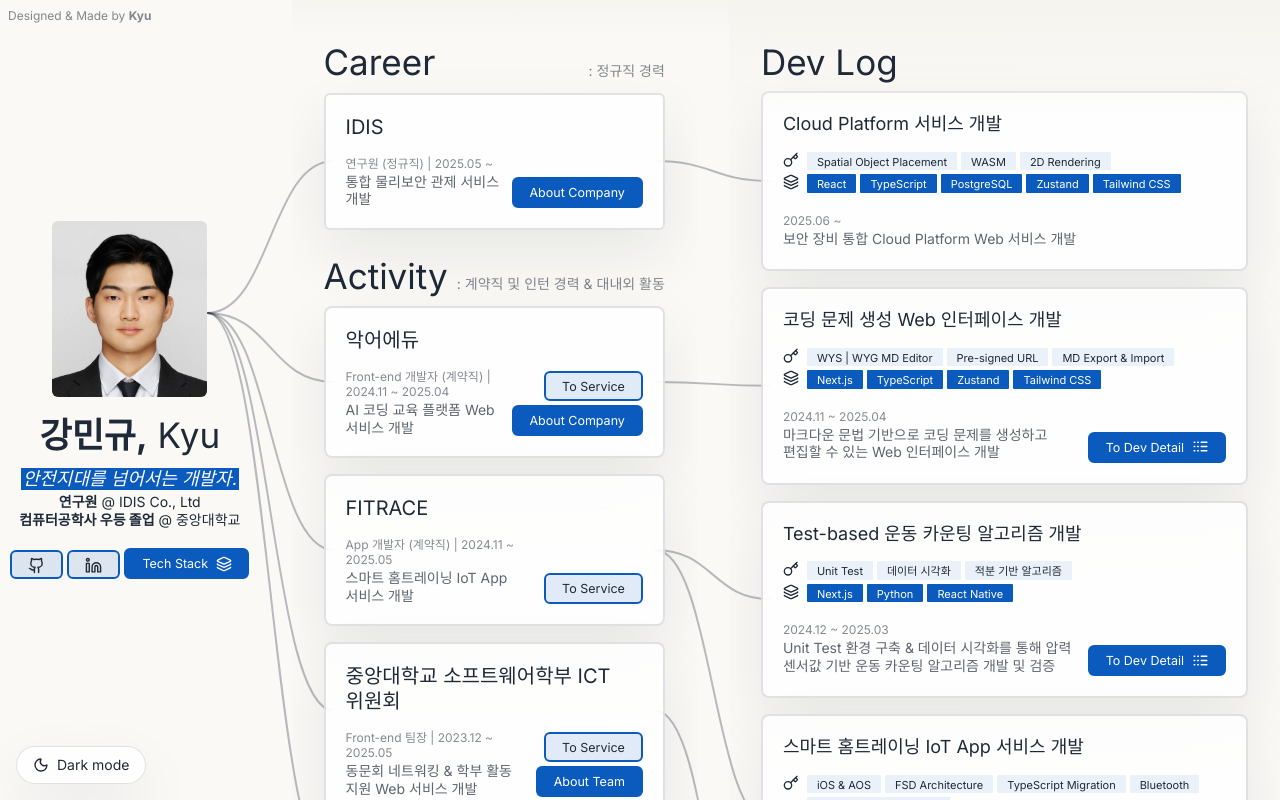
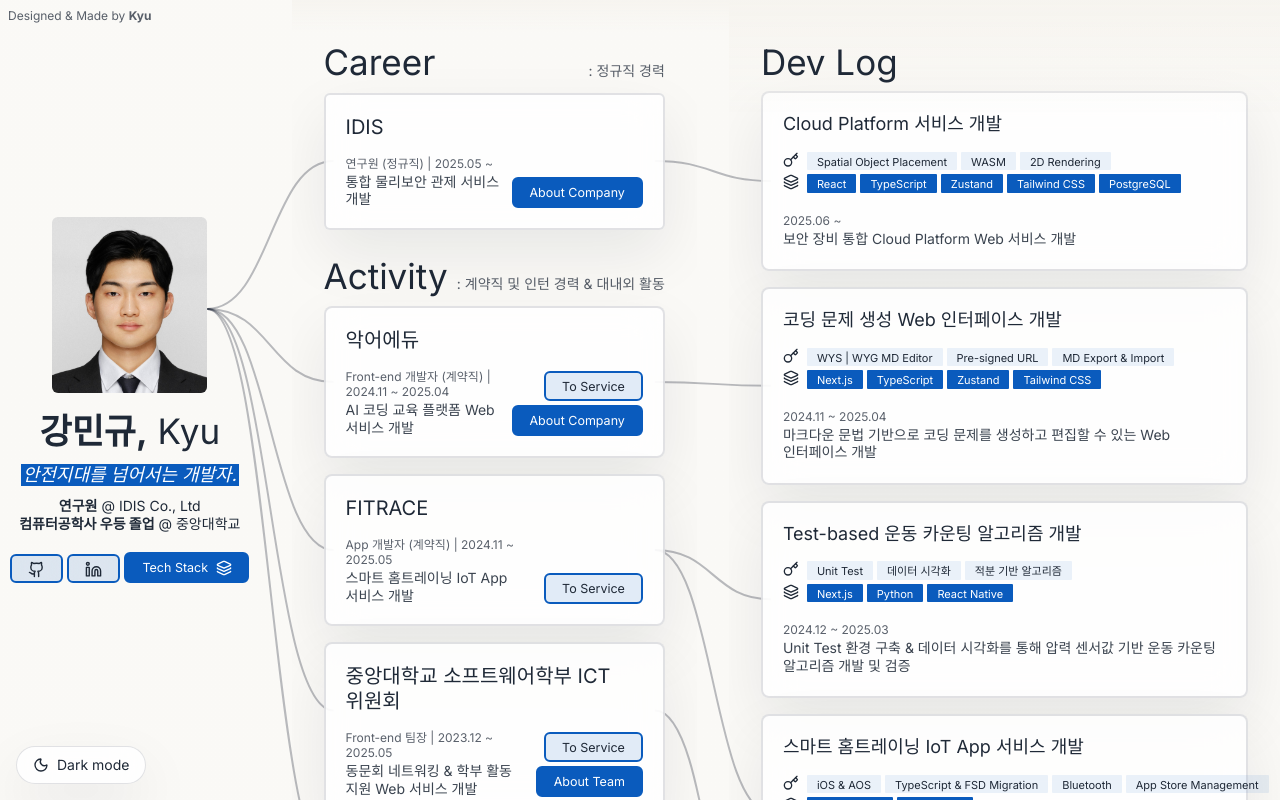
Before and after one commit to selfishAltruism/Masterpiece_of_The_Portfolio, a Next.js app: page / in a window 1280 px wide. Built offline with nearby package versions, Linux system fonts and the light colour scheme.

Commit message:
[#1] (docs) stack, profile development 수정.

```diff
--- a/src/app/layout.tsx
+++ b/src/app/layout.tsx
@@ -16,7 +16,7 @@ export const metadata: Metadata = {
   title: "강민규",
   manifest: "/site.webmanifest",
   description:
-    "안전지대를 넘어서는 개발자, 강민규의 경력 기술 웹 페이지입니다. Web과 App에서 Web Graphics, RWD, SEO를 주로 다루고 있습니다.",
+    "안전지대를 넘어서는 개발자, 강민규의 경력 기술 웹 페이지입니다. Web과 App을 개발하며, Web Graphics, RWD, SEO를 주로 다루고 있습니다.",
   keywords: [
     "강민규",
     "프론트엔드 개발자",
@@ -82,7 +82,7 @@ export const metadata: Metadata = {
   openGraph: {
     title: "강민규",
     description:
-      "안전지대를 넘어서는 개발자, 강민규의 경력 기술 웹 페이지입니다. React, Next.js, Web Graphics를 주로 다루고 있습니다.",
+      "안전지대를 넘어서는 개발자, 강민규의 경력 기술 웹 페이지입니다. Web과 App을 개발하며, Web Graphics, RWD, SEO를 주로 다루고 있습니다.",
     images: ["https://kyu-log.vercel.app/opengraph-image.png"],
   },
 };
--- a/src/entities/main/DevelopmentCard.tsx
+++ b/src/entities/main/DevelopmentCard.tsx
@@ -47,11 +47,11 @@ export const DevelopmentCard = ({
         </p>
       </div>
 
-      {development.link && (
+      {/* {development.link && (
         <div className="">
           <BasicButton to={development.link}>To Dev Detail</BasicButton>
         </div>
-      )}
+      )} */}
     </div>
   );
 };
--- a/src/index.css
+++ b/src/index.css
@@ -82,8 +82,8 @@
     --radius: 0.5rem;
     --page-bg: #faf9f6;
     --page-fg: #1f2937;
-    --page-fg-muted: rgba(31, 41, 55, 0.72);
-    --page-fg-soft: rgba(31, 41, 55, 0.55);
+    --page-fg-muted: rgba(31, 41, 55, 0.88);
+    --page-fg-soft: rgba(31, 41, 55, 0.74);
     --panel-bg: rgba(255, 255, 255, 0.82);
     --panel-border: rgba(15, 23, 42, 0.12);
     --panel-shadow: 0 24px 60px rgba(15, 23, 42, 0.08);
--- a/src/shared/data/development.ts
+++ b/src/shared/data/development.ts
@@ -10,9 +10,9 @@ export const developmentLogs: Data.Development[] = [
     techStacks: [
       "React",
       "TypeScript",
-      "PostgreSQL",
       "Zustand",
       "Tailwind CSS",
+      "PostgreSQL",
     ],
   },
 
@@ -52,8 +52,7 @@ export const developmentLogs: Data.Development[] = [
     period: "2024.11 ~ 2025.04",
     tags: [
       "iOS & AOS",
-      "FSD Architecture",
-      "TypeScript Migration",
+      "TypeScript & FSD Migration",
       "Bluetooth",
       "App Store Management",
     ],
@@ -85,9 +84,10 @@ export const developmentLogs: Data.Development[] = [
     linkedTo: "activity",
     linkedId: 3,
     title: "Grid Library 개발",
-    description: "지하철 내부 부품 Tree List 전시 및 관리 Grid Library 개발",
+    description:
+      "지하철 내부 부품 Tree 구조 List 전시 및 관리 Grid Web Library 개발",
     period: "2023.09 ~ 2023.11",
-    tags: ["Grid Library"],
+    tags: ["Grid Wab Library", "Tree 구조 시각화 & 관리 Tool"],
     techStacks: ["React", "TypeScript", "Redux"],
   },
 
--- a/src/shared/data/techstacks.ts
+++ b/src/shared/data/techstacks.ts
@@ -7,7 +7,12 @@ export const techStacks = {
   ],
 
   "Pretty well-used / Language": ["JavaScript", "TypeScript"],
-  "Pretty well-used / Framework": ["React", "Next.js", "React Native"],
+  "Pretty well-used / Framework": [
+    "React",
+    "Next.js",
+    "React Native",
+    "PostgreSQL",
+  ],
   "Pretty well-used / Tool": ["VS Code", "Vite", "Webpack", "ESLint"],
   "Pretty well-used / Library": [
     "Axios",
@@ -19,6 +24,6 @@ export const techStacks = {
   ],
 
   "Well-used / Language": ["C++", "Python", "Dart"],
-  "Well-used / Framework": ["Flutter"],
+  "Well-used / Framework": ["Flutter", "FastAPI"],
   "Well-used / Library": ["Redux", "Recoil", "react-hook-form", "Tiptap"],
 };
--- a/src/shared/ui/Title.tsx
+++ b/src/shared/ui/Title.tsx
@@ -7,7 +7,7 @@ interface TitleProps {
 
 const Title = ({ children, description }: TitleProps) => {
   return (
-    <h1 className="theme-text-primary -mb-1 flex items-end justify-between pt-1 text-[35px] max-lg:-mb-0 max-lg:text-4xl max-md:text-2xl">
+    <h1 className="theme-text-primary -mb-1 flex items-end justify-between pt-1 text-[35px] font-normal max-lg:-mb-0 max-lg:text-4xl max-md:text-2xl">
       <span>{children}</span>
       {description && (
         <span className="theme-text-soft text-sm max-lg:text-[11px] max-sm:hidden lg:mb-2">
--- a/src/widgets/main/Profile.tsx
+++ b/src/widgets/main/Profile.tsx
@@ -40,7 +40,7 @@ const Profile = React.forwardRef<HTMLDivElement>((props, ref) => {
         </Title>
 
         <Dialog>
-          <DialogTrigger className="mt-1 w-max xl:mt-2">
+          <DialogTrigger className="mt-1 w-max xl:mb-2 xl:mt-2">
             <span
               className={cn(
                 "mb-3 mt-3 w-max cursor-pointer border-b border-transparent bg-[var(--accent-brand)] p-0 px-[2px] text-lg italic text-white transition-all duration-200",
@@ -54,22 +54,32 @@ const Profile = React.forwardRef<HTMLDivElement>((props, ref) => {
           </DialogTrigger>
           <DialogContent>
             <DialogHeader>
-              <DialogTitle className="mb-1">
+              <DialogTitle className="mb-4">
                 안전지대를 넘어서는 개발자, 강민규입니다.
               </DialogTitle>
-              <DialogDescription>
+              <DialogDescription className="text-[14px]">
                 개발 경험이 쌓이면 익숙한 기술과 환경 속에서{" "}
                 <strong className="text-[#0A5BBD]">안전지대</strong>가
-                형성됩니다. 발전과 변화가 빠른 개발 분야에서 이러한 안전지대에
-                머무르기보다,{" "}
+                형성됩니다.
+                <div className="p-1" />
+                발전과 변화가 빠른 개발 분야에서 이러한 안전지대에 머무르기보다,
+                <br />
                 <strong className="text-[#0A5BBD]">
                   넘어서고 도전하며, 성장을 지향
                 </strong>
-                해야 한다고 생각합니다. 이러한 소신을 가지고{" "}
-                <strong className="text-[#0A5BBD]">
-                  변화와 문제를 두려워하지 않으며{" "}
-                </strong>
-                개발 직무에 임하고 있습니다.
+                해야 한다고 생각합니다.
+                <div className="p-1" />
+                <div>
+                  이러한 소신을 가지고{" "}
+                  <strong className="text-[#0A5BBD]">
+                    변화와 문제를 두려워하지 않으며
+                  </strong>
+                  ,{" "}
+                  <strong className="text-[#0A5BBD]">
+                    효과적인 기술과 문제 해결방법
+                  </strong>
+                  을 도입하며 개발 직무에 임하고 있습니다.
+                </div>
               </DialogDescription>
             </DialogHeader>
           </DialogContent>
```
